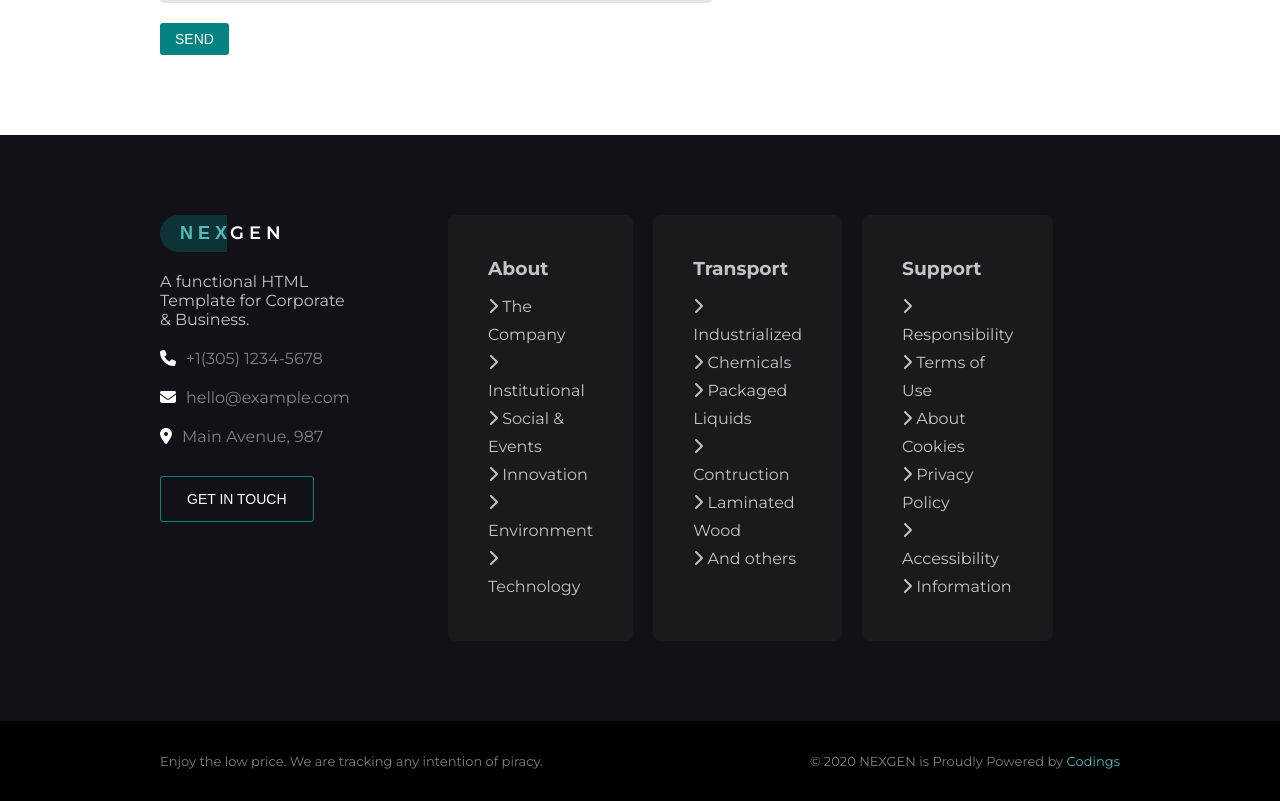
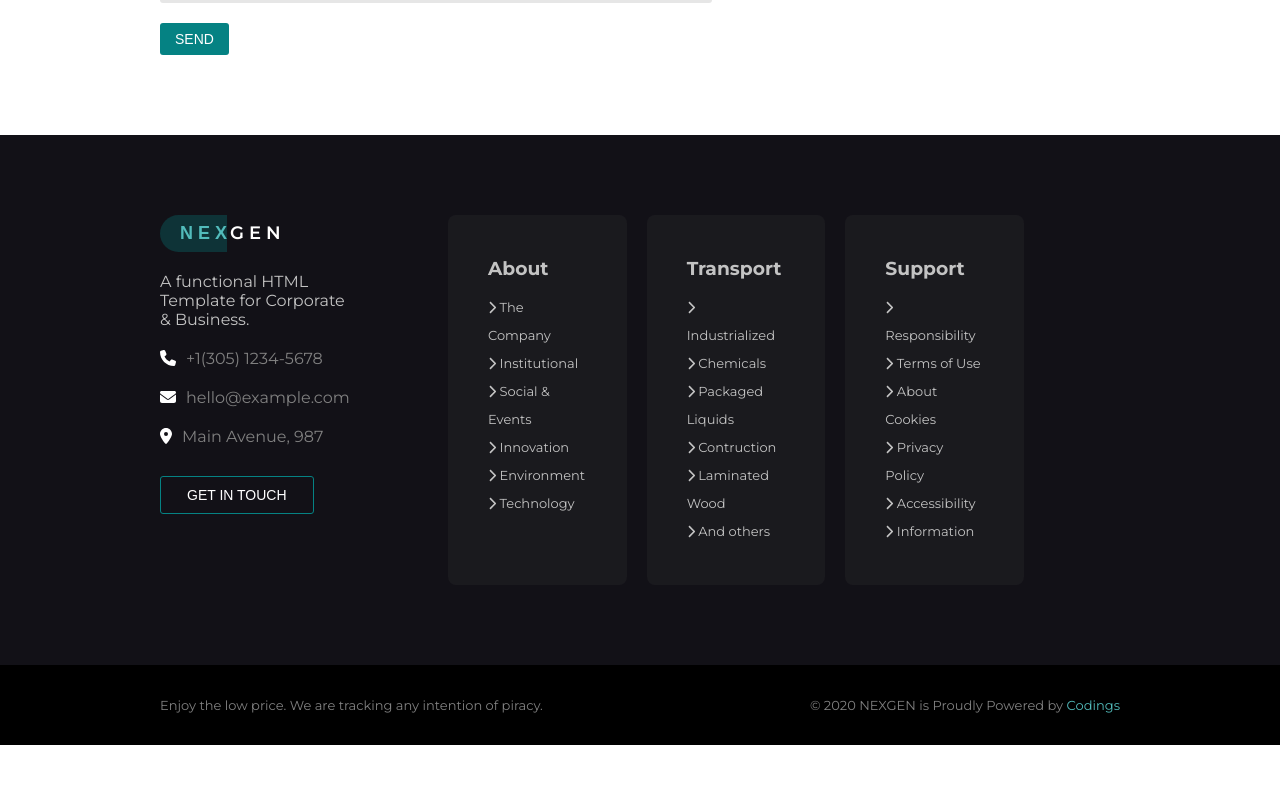
Before and after one commit to Ale-1407/proj-html-vuejs, a Vue app in the folder proj/: page / in a window 1280 px wide. Shown: the part 4314-5115 px from the top of the page. After the commit the page ends 5059 px from the top, so only its background shows below. Built offline with nearby package versions, Linux system fonts and the light colour scheme.

Commit message:
modifiche card

```diff
--- a/proj/src/components/FootInfo.vue
+++ b/proj/src/components/FootInfo.vue
@@ -140,7 +140,7 @@ section{
 }
 
 .typeTwo{
-    padding: 14px 18px;
+    padding: 10px;
     background-color: transparent;
     border: 1px solid rgb(5, 130, 131);
     color: white;
@@ -166,10 +166,11 @@ section{
 .card{
     display: flex;
     flex-direction: column;
-    padding: 2.5rem;
     background-color: rgba(63, 63, 63, 0.2);
     border-radius: 8px;
     line-height: 28px;
+    width: 60%;
+    padding: 40px;
 }
 
 .card h3{
--- a/proj/src/components/FootLista.vue
+++ b/proj/src/components/FootLista.vue
@@ -19,5 +19,6 @@ export default{
 <style lang="scss" scoped>
 li{
     list-style-type: none;
+    font-size: 13px;
 }
 </style>
--- a/proj/src/components/FootListaDue.vue
+++ b/proj/src/components/FootListaDue.vue
@@ -19,5 +19,6 @@ export default{
 <style lang="scss" scoped>
 li{
     list-style-type: none;
+    font-size: 13px;
 }
 </style>
--- a/proj/src/components/FootListaTre.vue
+++ b/proj/src/components/FootListaTre.vue
@@ -19,5 +19,6 @@ export default{
 <style lang="scss" scoped>
 li{
     list-style-type: none;
+    font-size: 13px;
 }
 </style>
```
